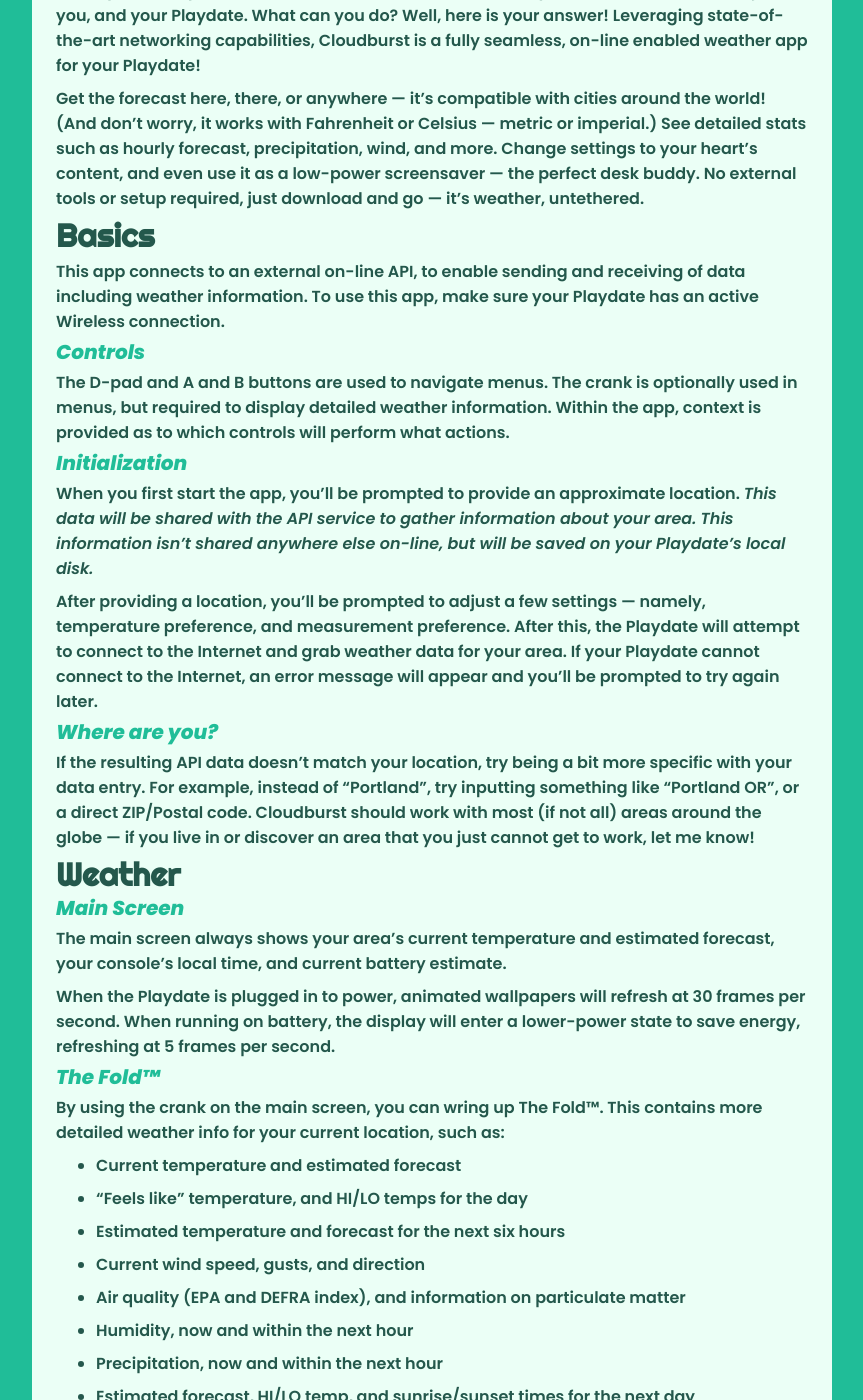
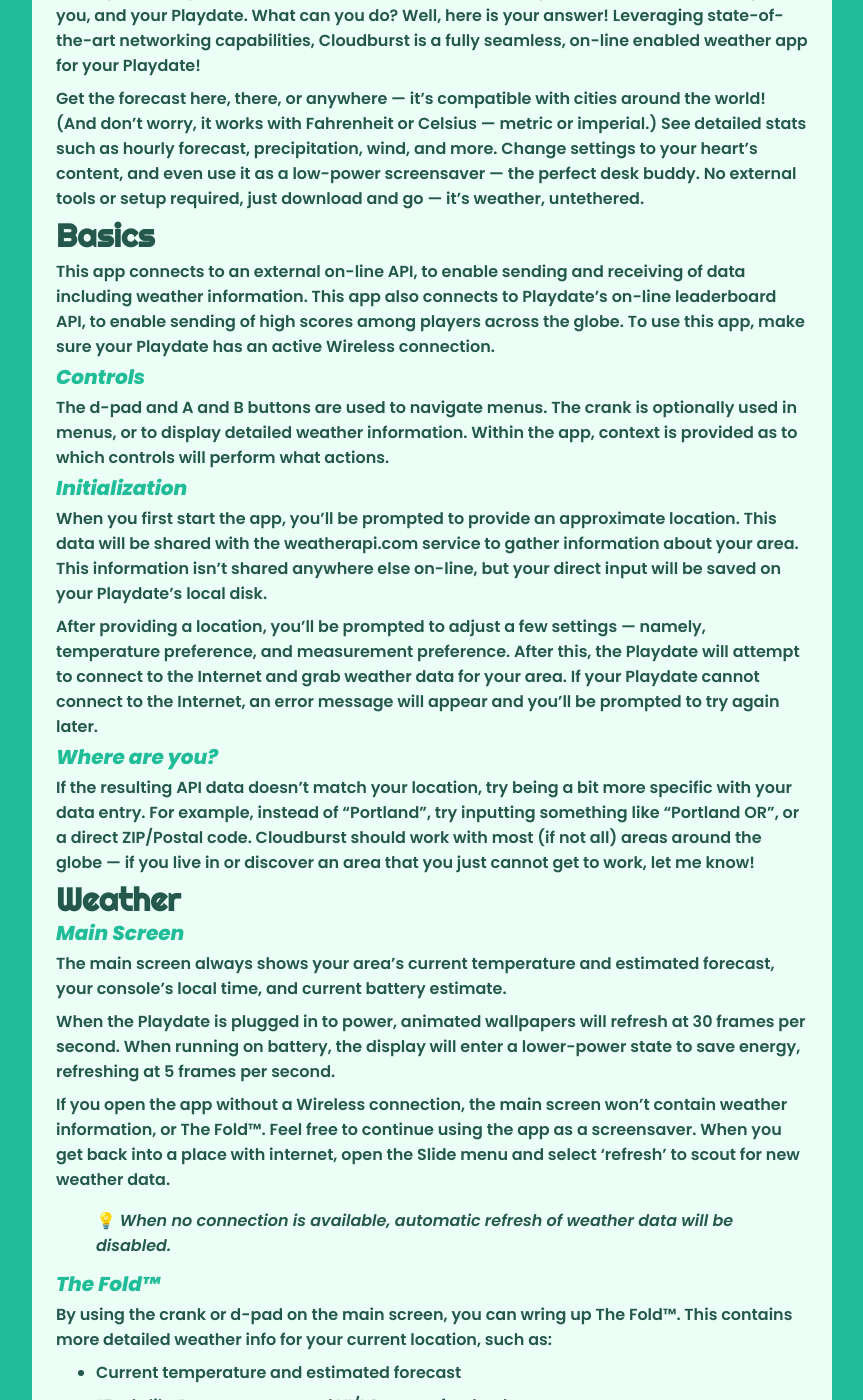
Before and after one commit to raewtf/raewtf.github.io, a Jekyll site: the page built from _posts/2025-02-25-cloudburst-manual.md, in a window 1280 px wide and 1400 px high, scrolled down 608 px. Shown: the whole window, without its empty margins (208-1071 px from the left). Built offline with Jekyll 4.4.1, drawn with Linux system fonts in a browser that asks for light colours; some of the changed text lies outside the part shown.

Commit message:
adding pesto

```diff
--- a/_posts/2025-02-25-cloudburst-manual.md
+++ b/_posts/2025-02-25-cloudburst-manual.md
@@ -15,15 +15,15 @@
 
 # Basics
 
-This app connects to an external on-line API, to enable sending and receiving of data including weather information. To use this app, make sure your Playdate has an active Wireless connection.
+This app connects to an external on-line API, to enable sending and receiving of data including weather information. This app also connects to Playdate's on-line leaderboard API, to enable sending of high scores among players across the globe. To use this app, make sure your Playdate has an active Wireless connection.
 
 ## Controls
 
-The D-pad and A and B buttons are used to navigate menus. The crank is optionally used in menus, but required to display detailed weather information. Within the app, context is provided as to which controls will perform what actions.
+The d-pad and A and B buttons are used to navigate menus. The crank is optionally used in menus, or to display detailed weather information. Within the app, context is provided as to which controls will perform what actions.
 
 ## Initialization
 
-When you first start the app, you'll be prompted to provide an approximate location. *This data will be shared with the API service to gather information about your area. This information isn't shared anywhere else on-line, but will be saved on your Playdate's local disk.*
+When you first start the app, you'll be prompted to provide an approximate location. This data will be shared with the weatherapi.com service to gather information about your area. This information isn't shared anywhere else on-line, but your direct input will be saved on your Playdate's local disk.
 
 After providing a location, you'll be prompted to adjust a few settings — namely, temperature preference, and measurement preference. After this, the Playdate will attempt to connect to the Internet and grab weather data for your area. If your Playdate cannot connect to the Internet, an error message will appear and you'll be prompted to try again later.
 
@@ -39,9 +39,13 @@
 
 When the Playdate is plugged in to power, animated wallpapers will refresh at 30 frames per second. When running on battery, the display will enter a lower-power state to save energy, refreshing at 5 frames per second.
 
+If you open the app without a Wireless connection, the main screen won't contain weather information, or The Fold™. Feel free to continue using the app as a screensaver. When you get back into a place with internet, open the Slide menu and select 'refresh' to scout for new weather data.
+
+> 💡 *When no connection is available, automatic refresh of weather data will be disabled.*
+
 ## The Fold™
 
-By using the crank on the main screen, you can wring up The Fold™. This contains more detailed weather info for your current location, such as:
+By using the crank or d-pad on the main screen, you can wring up The Fold™. This contains more detailed weather info for your current location, such as:
 
 - Current temperature and estimated forecast
 - "Feels like" temperature, and HI/LO temps for the day
@@ -75,6 +79,30 @@
 	- Custom Img.: If the console detects a 400x240 <span class="code-span">.pdi</span>-converted image (no transparency) in <span class="code-span">Data/wtf.rae.cloudburst/images/custom.pdi</span>, you can use this image as your wallpaper.
 - Invert display: choose whether the display should be inverted. "On noons" will flip between them automatically — non-inverted from midnight to noon, and inverted from noon to midnight.
 
+# On-line Capability
+
+## Submitting your data
+
+This app supports global on-line leaderboards — just for fun!
+
+To submit new data to the global leaderboards, simply launch the app. As you leave the initialization screen, your data will be submitted to the proper leaderboards automatically.
+
+## My data didn't send! What do?
+
+If you tried to send some data, but it didn't get sent up to the appropriate leaderboard, there are a few things you can try:
+
+1. Give it a little time, and see if it sends up automatically.
+
+2. Try refreshing the weather, by opening the Slide menu and selecting 'refresh' — this might kick the OS' caching into high gear.
+
+> ⚠️ *If you already set a greater benchmark earlier in the day, your score won't be overwritten. Please wait for the leaderboards to refresh at the end of the day.*
+
+## Viewing global data
+
+You can view global data by visiting the *Cloudburst* game page in your Web browser, at [play.date/games/cloudburst](https://play.date/games/cloudburst/). From here, you can view all available scores in the Scoreboards section. You can see top 10 scores in every available board.
+
+Leaderboards refresh automatically at 00:00 midnight GMT, clearing all scores from the past day.
+
 # Credits
 
 - Art, code, and music — [Rae](https://rae.wtf)
@@ -87,6 +115,18 @@
 - Thanks — Andy, Toad, Vachi, Jackson, Scratchminer, and those who waited patiently!
 
 # Changelog
+
+## Version 1.0.0
+### 08.19.2025
+
+- First 'official' release!
+- Added ability to head to clock screen, even without internet
+- Fixed time not updating in "focus" modes
+- Fix crash if internet connection isn't properly retrieved
+- Added some leaderboards to the Catalog edition, just for fun
+- Fixed auto-refresh not working more than once at a time
+- The Fold™ can now be opened with the d-pad
+- Removed print statements
 
 ## Version 1.0.0b4
 ### 05.19.2025
--- a/games/index.html
+++ b/games/index.html
@@ -40,6 +40,11 @@
 	<div class="sides">
 		<div class="side_right">
 			<h3>Featured Projects</h3>
+			<h1>Project Pesto</h1>
+			<h3>Coming Soon&nbsp;&nbsp;&nbsp;•&nbsp;&nbsp;&nbsp;Playdate</h3>
+			<img src="pesto_preview.gif" />
+			<p aria-hidden="true">▙ ▚ ▛ ▞ ▜ ▟ ▝ ▚ ▘ ▙ ▖ ▜ ▗ ▟ ▚ ▛ ▞ ▝ ▘ ▙ ▜ ▖ ▘ ▟ ▚ ▛ ▘ ▞ ▝ ▗ ▖ ▜ ▗ ▙ ▚ ▛ ▜ ▟ ▝ ▞ ▗ ▚ ▞ ▚ ▚ ▙ ▟ ▞ ▝ ▖ ▜ ▗ ▘ ▟ ▛ ▚ ▙ ▞ ▖ ▜ ▗ ▝ ▗ ▞ ▟ ▙ ▚ ▚ ▝ ▞ ▜ ▞ ▟ ▚ ▙ ▖ ▜ ▘ ▞ ▙ ▚ ▛ ▞ ▜ ▟ ▝ ▚ ▘ ▙ ▖ ▜ ▗ ▟ ▚ ▛ ▞ ▝ ▘ ▙ ▜ ▖ ▘ ▟ ▚ ▛ ▘ ▞ ▝ ▗ ▖ ▜ ▗ ▙ ▚ ▛ ▜ ▟ ▝ ▞ ▗ ▚ ▞ ▚ ▚ ▙ ▟ ▞ ▝ ▖ ▜ ▗ ▘ ▟ ▛ ▚ ▙ ▞ ▖ ▜ ▗ ▝ ▗ ▞ ▟ ▙ ▚ ▚ ▝ ▞ ▜ ▞ ▟ ▚ ▙ ▖ ▜ ▘ ▞ ▙ ▚ ▛ ▞ ▜ ▟ ▝ ▚ ▘ ▙ ▖ ▜ ▗ ▟ ▚ ▛ ▞ ▝ ▘ ▙ ▜ ▖ ▘ ▟ ▚ ▛ ▘ ▞ ▝ ▗ ▖ ▜ ▗ ▙ ▚ ▛ ▜ ▟ ▝ ▞ ▗ ▚ ▞ ▚ ▚ ▙ ▟ ▞ ▝ ▖ ▜ ▗ ▘ ▟ ▛ ▚ ▙ ▞ ▖ ▜ ▗ ▝ ▗ ▞ ▟ ▙ ▚ ▚ ▝ ▞ ▜ ▞ ▟ ▚ ▙ ▖ ▜ ▘ ▞</p>
+			<hr>
 			<h1>Mission LunaTrix</h1>
 			<h3>06.24.2025&nbsp;&nbsp;&nbsp;•&nbsp;&nbsp;&nbsp;Playdate</h3>
 			<img src="lunatrix_preview.gif" />
```
Also changed, not shown: _posts/2024-12-17-rowbot-rally-manual.md (+2 -0 lines), index.html (+4 -7 lines), games/pesto_preview.gif (added), 1 other file.
